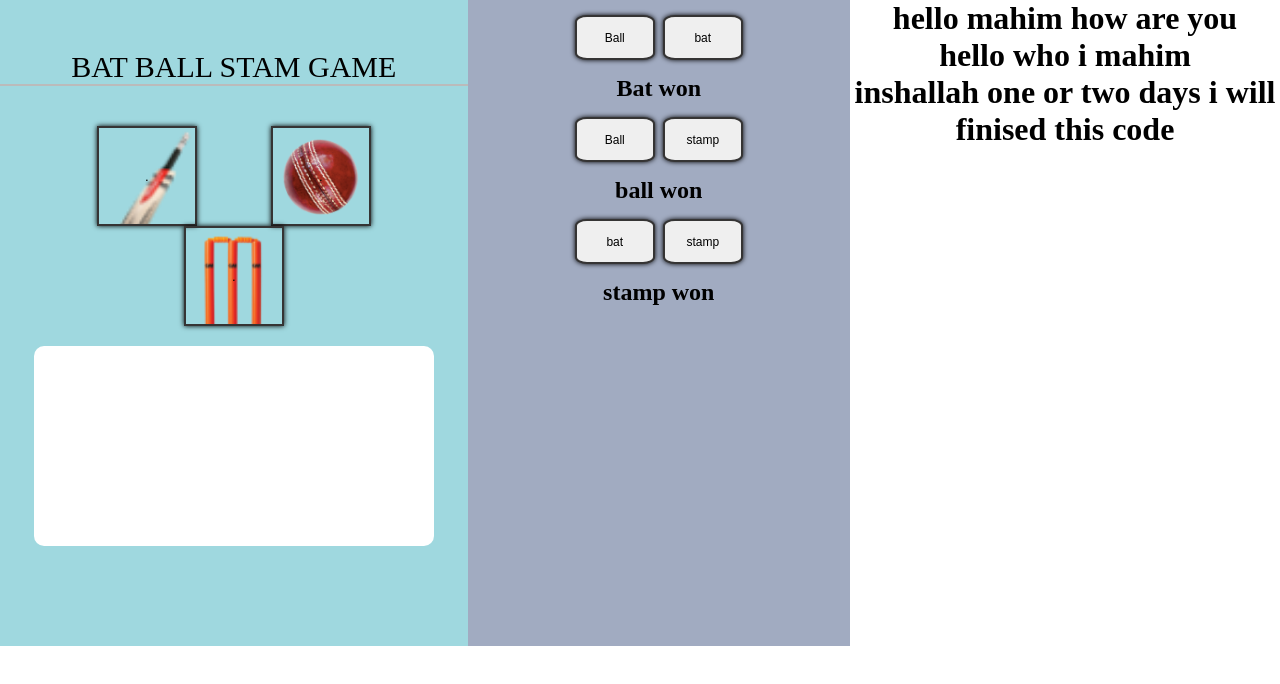
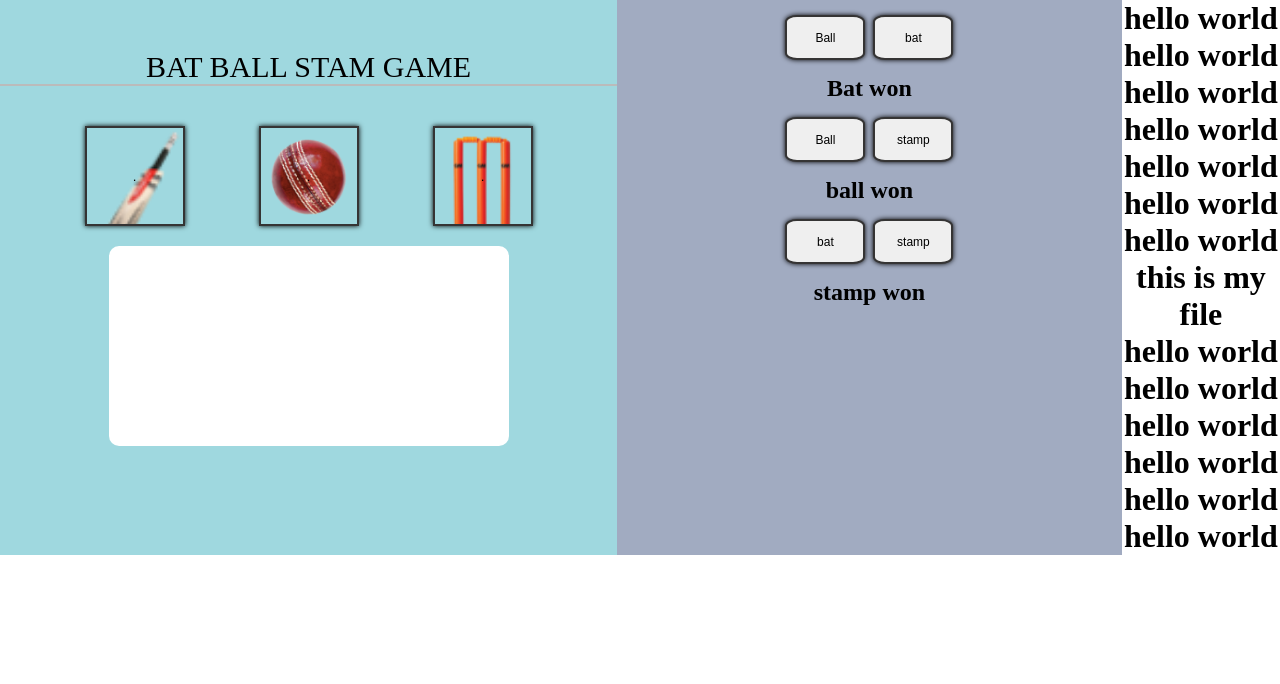
Before and after one commit to mydul62/team-work, a plain HTML site: page index.html in a window 1280 px wide. Drawn offline with Linux system fonts and the light colour scheme.

Commit message:
added update

```diff
--- a/index.html
+++ b/index.html
@@ -72,9 +72,20 @@
     </div>
   </div>
   <div>
-    <h1>hello mahim how are you</h1>
-    <h1>hello who i mahim</h1>
-    <h1>inshallah one or two days i will finised this code</h1>
+   <h1>hello world</h1>
+   <h1>hello world</h1>
+   <h1>hello world</h1>
+   <h1>hello world</h1>
+   <h1>hello world</h1>
+   <h1>hello world</h1>
+   <h1>hello world</h1>
+   <h1>this is my file</h1>
+   <h1>hello world</h1>
+   <h1>hello world</h1>
+   <h1>hello world</h1>
+   <h1>hello world</h1>
+   <h1>hello world</h1>
+   <h1>hello world</h1>
   </div>
 </div>
 
```
